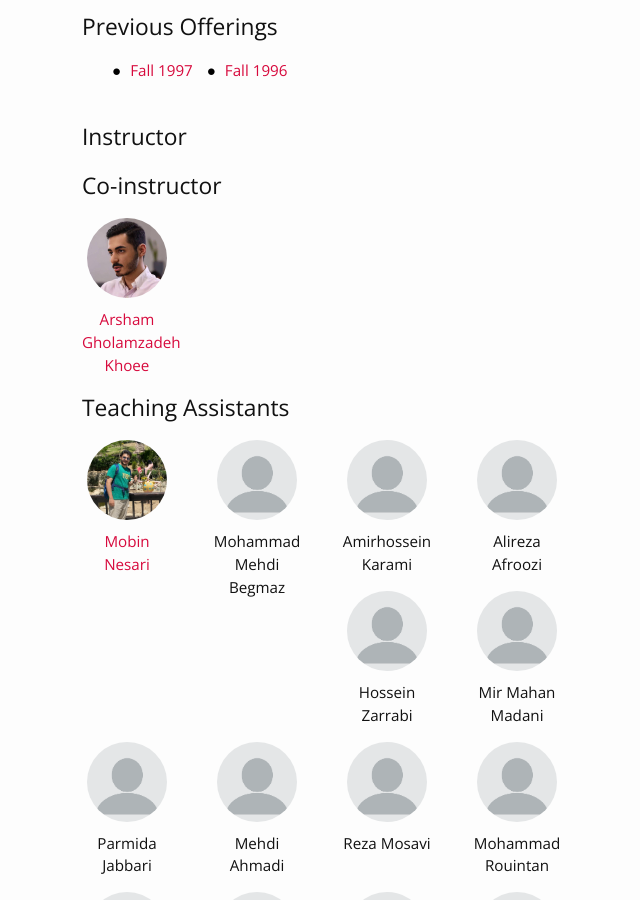
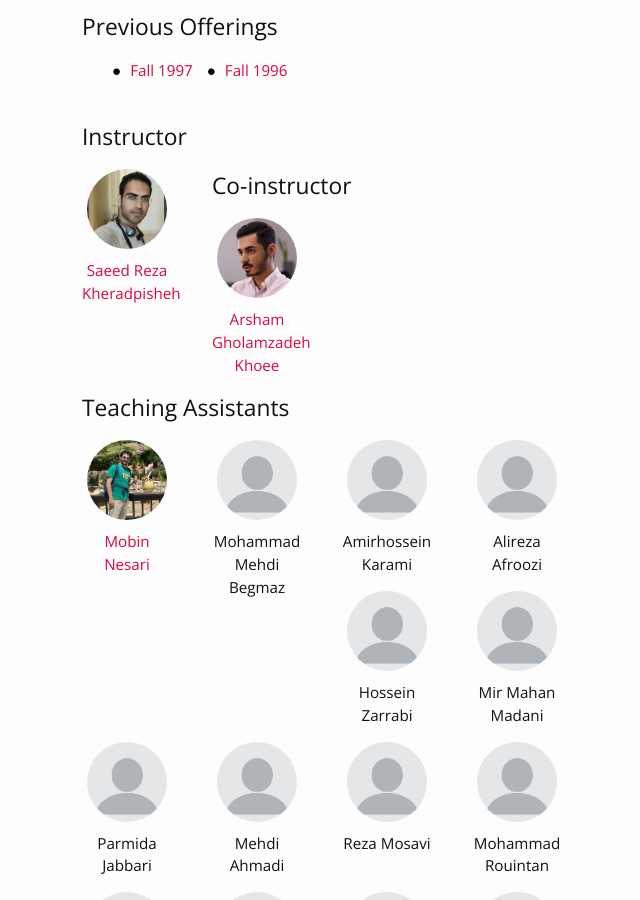
Before and after one commit to MobinNesari81/CS-AP, a Jekyll site: the page built from index.md, in a window 1280 px wide and 900 px high, scrolled down 651 px. Shown: the whole window, without its empty margins (113-753 px from the left). Built offline with Jekyll 4.4.1, drawn with Linux system fonts in a browser that asks for light colours; nearby versions of some CDN libraries.

Commit message:
fixing bug

```diff
--- a/_layouts/home.html
+++ b/_layouts/home.html
@@ -34,7 +34,7 @@ layout: default
 
             <div class="profile-pic-gallary ">
                 <h2>Instructor</h2>
-                {% for ins in site.data.people.instructors %}
+                {% for ins in site.data.people.instructor %}
                 <div class="image--cover-container">
                     <img src="{{ins.profile_pic | prepend: site.baseurl }}" class="image--cover">
                     {% if ins.webpage %}
```
